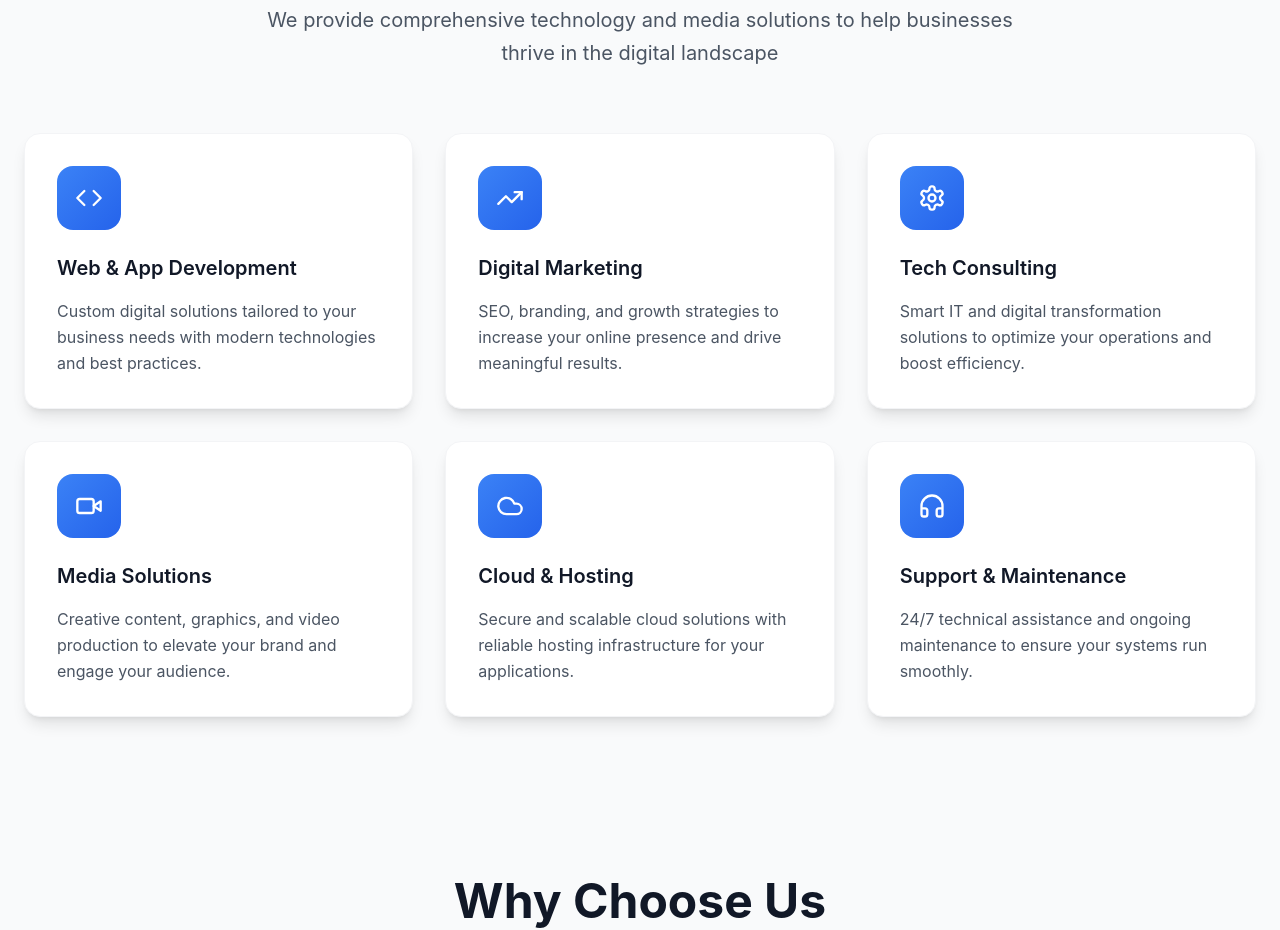
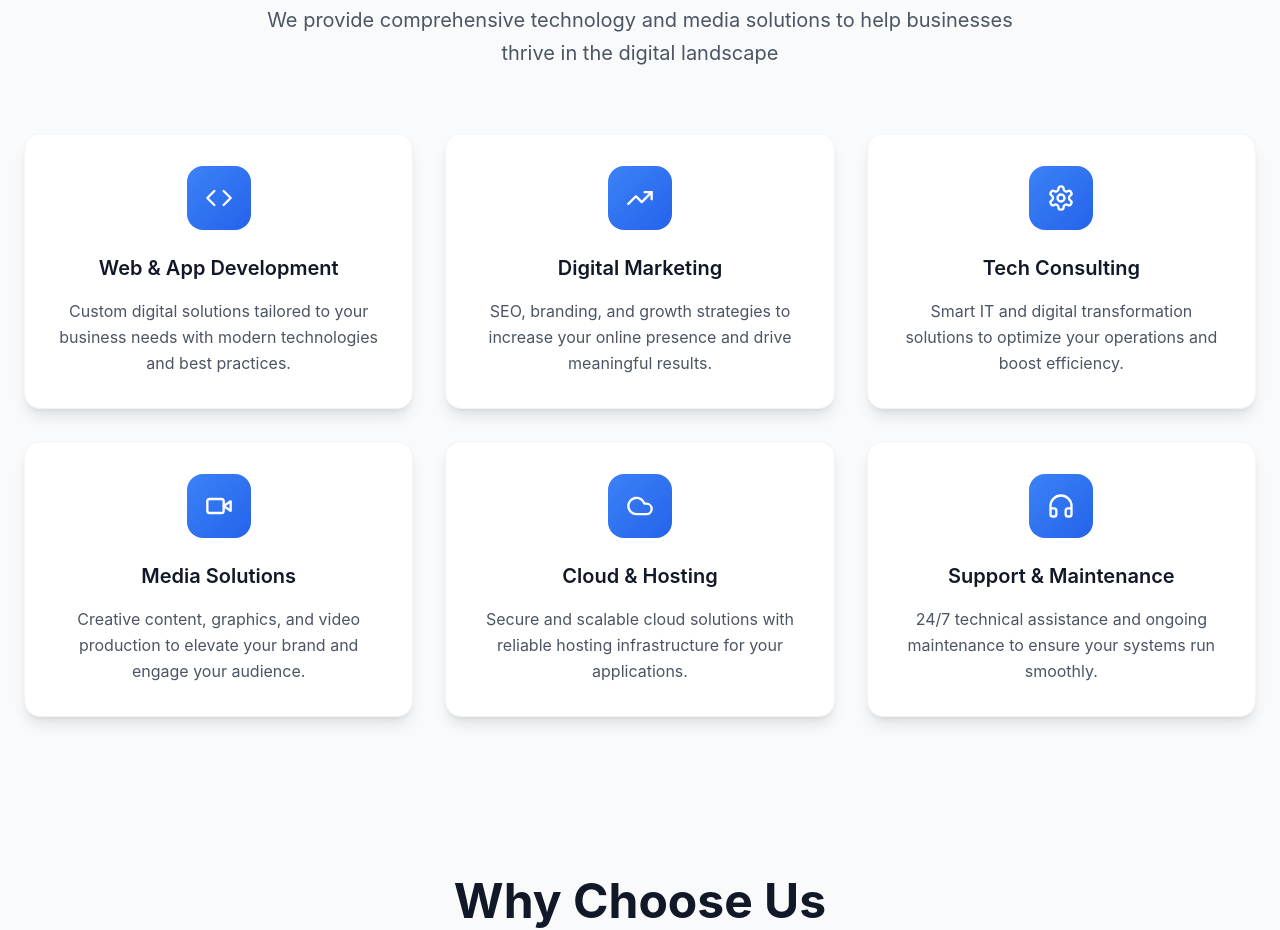
Before and after one commit to abhishekthakur797/Rotofy-media-and-Tech-solutions, a React (Vite) app: page / in a window 1280 px wide. Shown: the part 940-1870 px from the top of the page. Built offline with nearby package versions, Linux system fonts and the light colour scheme.

Commit message:
Center align icons and headings in Services section

```diff
--- a/src/components/Services.tsx
+++ b/src/components/Services.tsx
@@ -60,9 +60,9 @@ const Services = () => {
             return (
               <div
                 key={index}
-                className="group bg-white rounded-2xl p-8 shadow-lg hover:shadow-2xl transition-all duration-300 transform hover:-translate-y-2 border border-gray-100"
+                className="group bg-white rounded-2xl p-8 shadow-lg hover:shadow-2xl transition-all duration-300 transform hover:-translate-y-2 border border-gray-100 text-center"
               >
-                <div className="w-16 h-16 bg-gradient-to-br from-blue-500 to-blue-600 rounded-2xl flex items-center justify-center mb-6 group-hover:scale-110 transition-transform duration-300">
+                <div className="w-16 h-16 bg-gradient-to-br from-blue-500 to-blue-600 rounded-2xl flex items-center justify-center mb-6 group-hover:scale-110 transition-transform duration-300 mx-auto">
                   <IconComponent size={28} className="text-white" />
                 </div>
 
```
